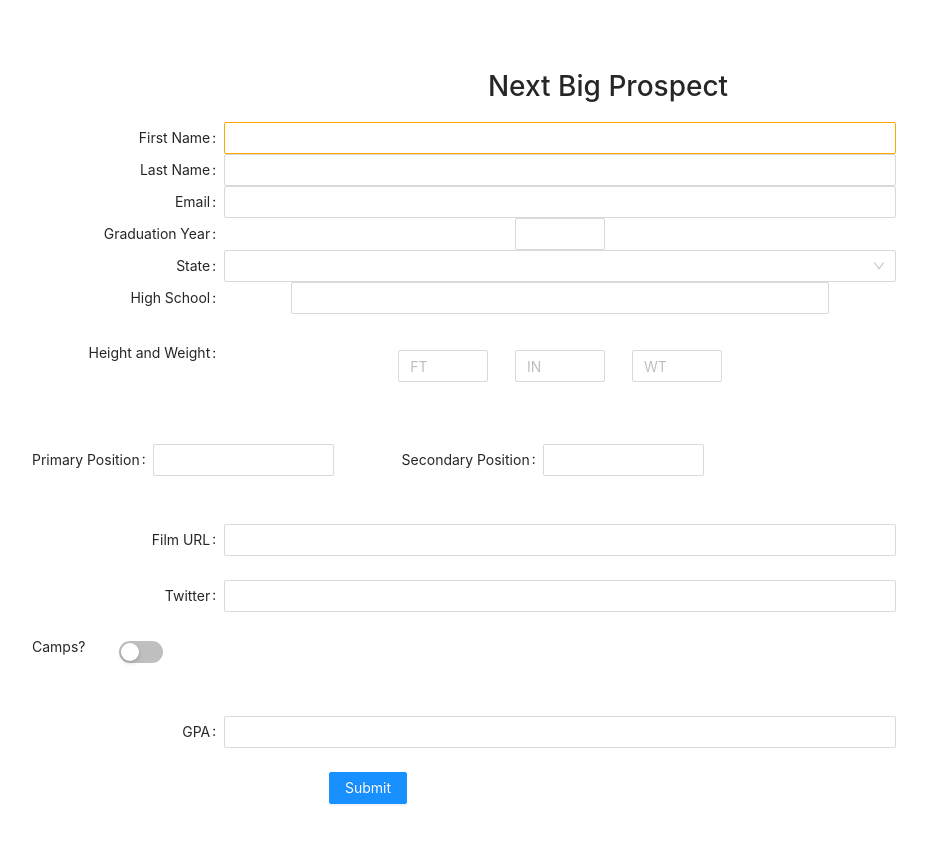
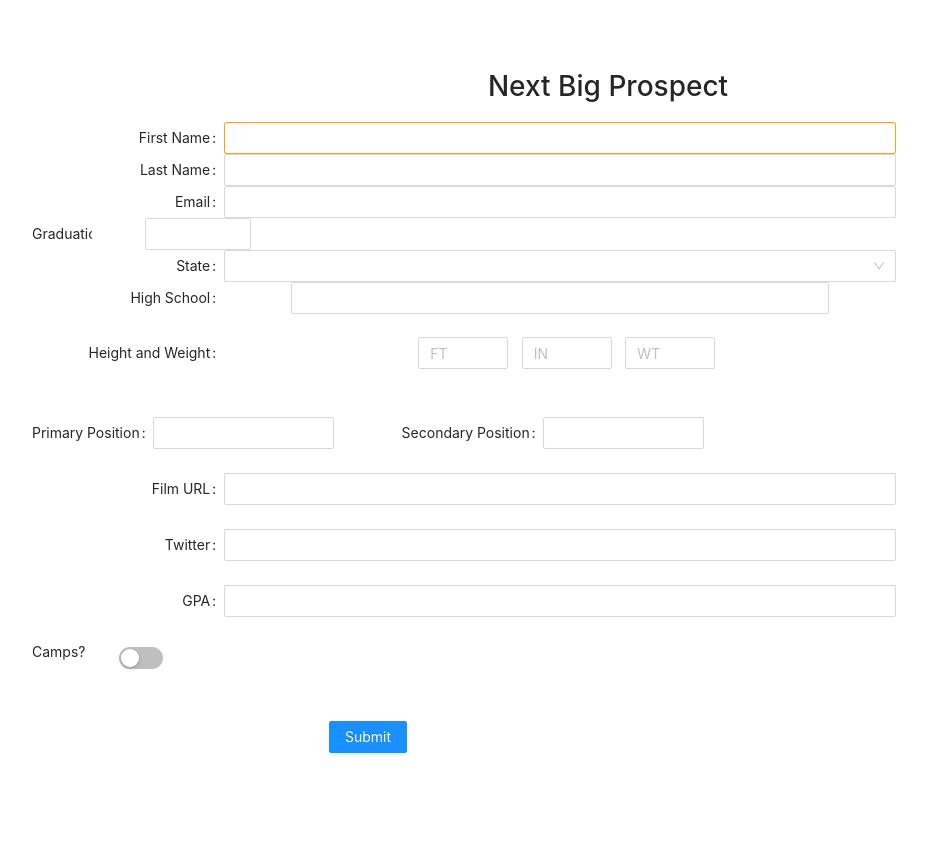
Before and after one commit to hillan1152/nbp-fe, a React (Create React App) app: page / in a window 1280 px wide. Shown: the top 842 px of the page, without its empty margins (32-959 px from the left). Built offline with nearby package versions, Linux system fonts and the light colour scheme.

Commit message:
adjusted form will need to add states and sales options

```diff
--- a/src/Form/Signup.js
+++ b/src/Form/Signup.js
@@ -38,8 +38,8 @@ export default function Signup() {
                 <Form.Item label="Email" name="email" style={formStyle}>
                     <Input style={{ }}/>
                 </Form.Item>
-                <Form.Item label="Graduation Year" name="grad_year" style={formStyle}>
-                    <InputNumber style={{ }}/>
+                <Form.Item label="Graduation Year" name="grad_year" style={{ display: "flex", margin: '0'}}>
+                    <InputNumber style={{ width: '50%'}}/>
                 </Form.Item>
                 <Form.Item label="State" name="state" style={formStyle}>
                     <Select style={{ }}>
@@ -52,13 +52,13 @@ export default function Signup() {
                 </Form.Item>
                 <Form.Item label="Height and Weight"
                     style={{
-                        marginBottom: "0",
+                        margin: "0",
                     }}
                 >
                     <Form.Item name="ft"
                         style={{
                             display: 'inline-block',
-                            padding: "2%"
+                            paddingLeft: "2%"
                         }}
                     >
                         <Form.Item>
@@ -68,7 +68,7 @@ export default function Signup() {
                     <Form.Item name="in"
                         style={{
                             display: 'inline-block',
-                            padding: "2%"
+                            paddingLeft: "2%"
                         }}>
                         <Form.Item>
                             <InputNumber placeholder='IN'/>
@@ -77,7 +77,7 @@ export default function Signup() {
                     <Form.Item name="wt"
                         style={{
                         display: 'inline-block',
-                        padding: "2%"
+                        paddingLeft: "2%"
                     }}>
                         <Form.Item>
                             <InputNumber placeholder='WT'/>
@@ -101,7 +101,7 @@ export default function Signup() {
                         </Form.Item>
                     </div>
                 </div> */}
-                <Form.Item>
+                <Form.Item style={{ margin: "0%"}}>
                     <div style={{ width: '100%'}}>
                         <div style={{ display: 'flex', justifyContent: "space-between"}}>
                             <Form.Item label="Primary Position" name="primary_pos" style={{ width: '45%', fontSize: '2px'}}>
@@ -119,6 +119,9 @@ export default function Signup() {
                 <Form.Item label="Twitter" name="twitter" >
                     <Input style={{ }}/>
                 </Form.Item>
+                <Form.Item label="GPA" name="gpa" >
+                    <Input style={{ }}/>
+                </Form.Item>
                 <Form.Item >
                     <div style={{ display: 'flex', justifyContent: 'flex-start' }}>
                         <label style={{ marginRight: '5%'}}>Camps?</label>
@@ -126,9 +129,6 @@ export default function Signup() {
                             <Switch style={{ width: '20%'}}/>
                         </Form.Item>
                     </div>
-                </Form.Item>
-                <Form.Item label="GPA" name="gpa" >
-                    <Input style={{ }}/>
                 </Form.Item>
                 <Form.Item >
                     <Button type="primary" htmlType="submit">Submit</Button>
```
